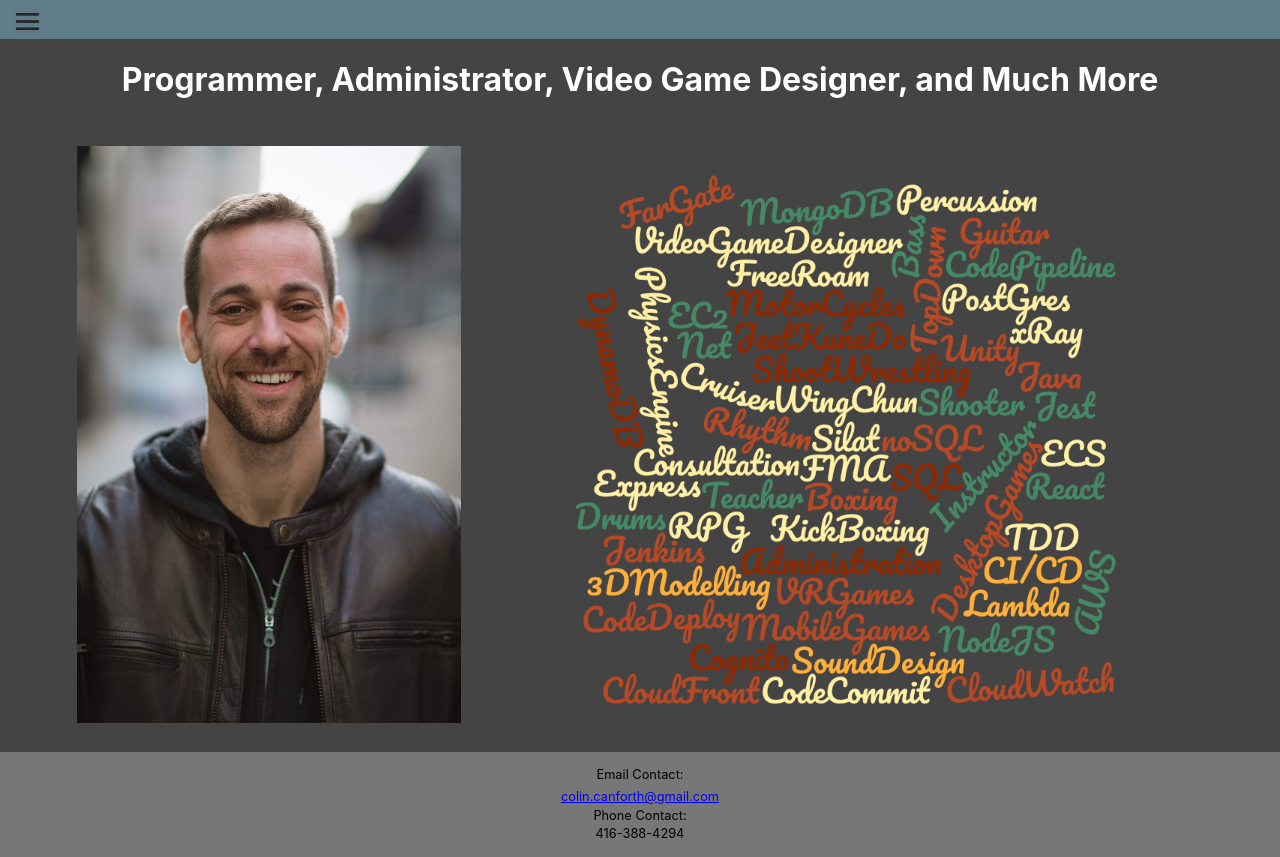
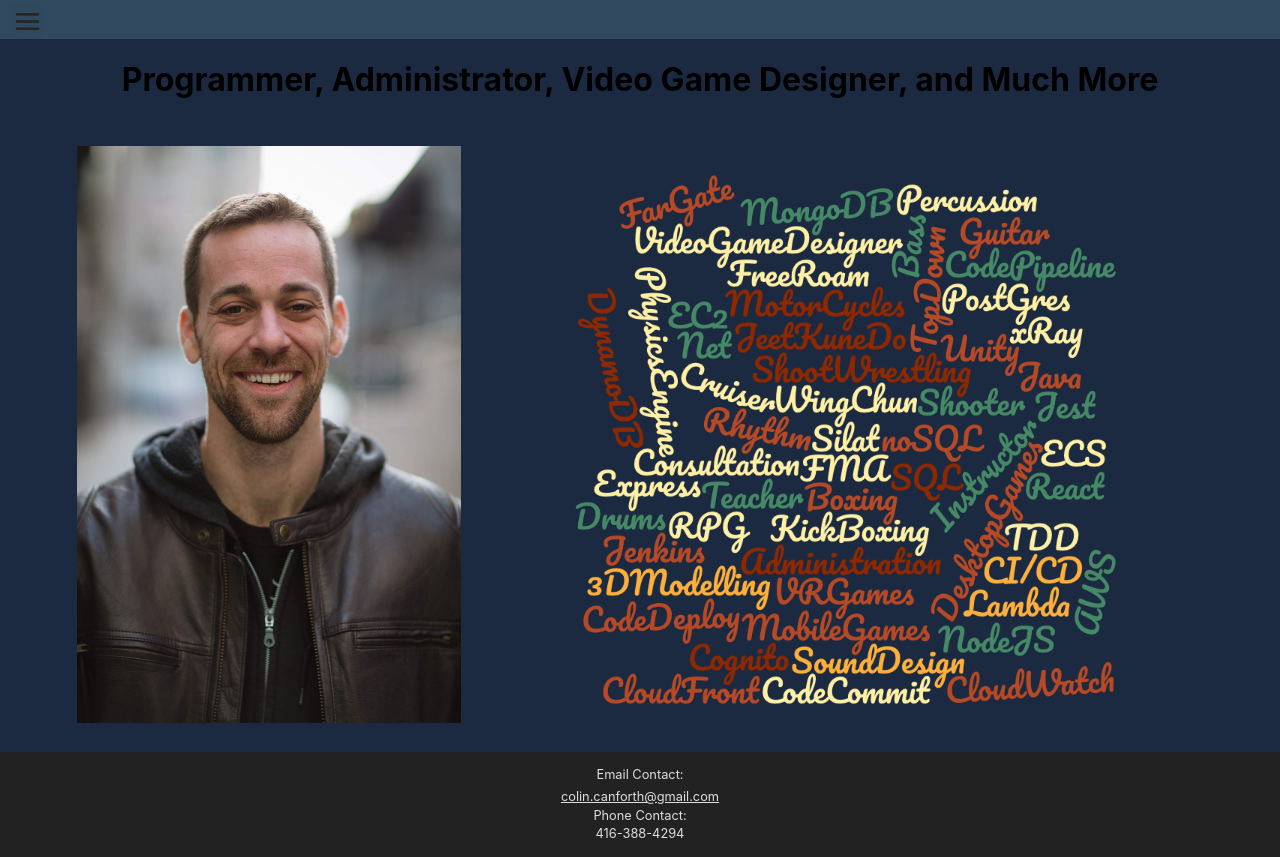
Before and after one commit to ColinDanforth/mywebresume, a React (Create React App) app: page / in a window 1280 px wide. Built offline with nearby package versions, Linux system fonts and the light colour scheme.

Commit message:
reworked some style elements on the landing page components

```diff
--- a/src/components/Header/StylizedHeader.js
+++ b/src/components/Header/StylizedHeader.js
@@ -10,7 +10,7 @@ const menuBar = {
   left: '0px',
   width: '100%',
   height: 'auto',
-  backgroundColor: '#607d8a',
+  backgroundColor: '#324A5F',
 }
 
 const menuIconStyle = {
@@ -25,7 +25,7 @@ const sideMenuPanelStyle ={
   position: 'absolute',
   width: '20%',
   height: 'auto',
-  backgroundColor: '#607d8a',
+  backgroundColor: '#324A5F',
 }
 
 class StylizedHeader extends React.Component{
--- a/src/components/footer/Footer.js
+++ b/src/components/footer/Footer.js
@@ -7,6 +7,7 @@ const footerStyle = {
 }
 
 const textStyle = {
+  color: '#DDDDDD',
   fontSize: '0.8em',
   margin: '3px',
 }
--- a/src/components/landingPageComponents/LandingPage.js
+++ b/src/components/landingPageComponents/LandingPage.js
@@ -27,7 +27,9 @@ const wordCloudStyle = {
 }
 
 const headerStyle = {
-  color: '#FFFFFF',
+  whiteSpace: 'nowrap',
+  overflow: 'hidden',
+  color: '#CFCFC',
   position: 'relative',
   fontSize: '2em',
 }
@@ -40,7 +42,7 @@ class LandingPage extends React.Component{
         position: 'absolute',
         top: '0px',
         textAlign: 'center',
-        backgroundColor: '#444444',
+        backgroundColor: '#1B2A41',
         width: '100%',
         height: 'auto',
         zIndex: '-2',
--- a/src/components/landingPageComponents/RootPageItem.js
+++ b/src/components/landingPageComponents/RootPageItem.js
@@ -40,7 +40,7 @@ class RootPageItem extends React.Component{
         position: 'relative',
         top: (this.state.block2Height) + 'px',
         zIndex: '0',
-        backgroundColor: '#777777',
+        backgroundColor: '#222222',
       }
     )
   }
```
